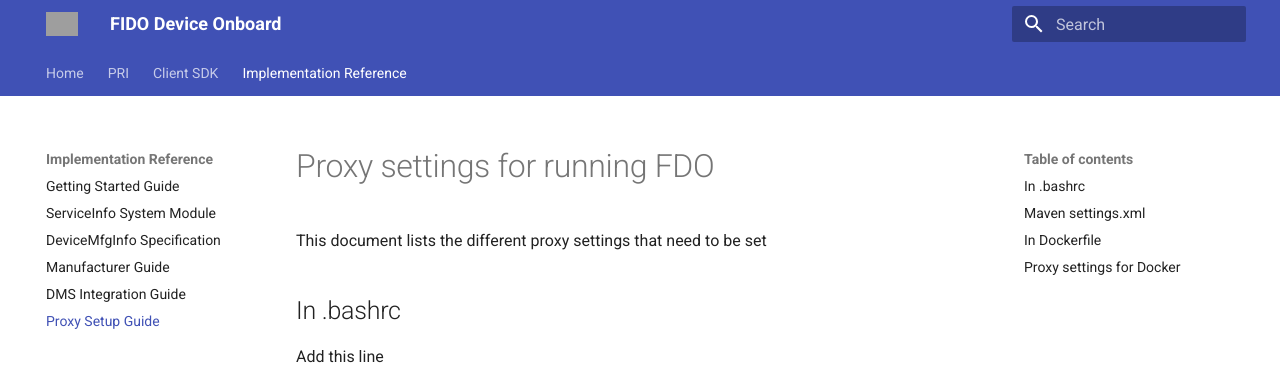
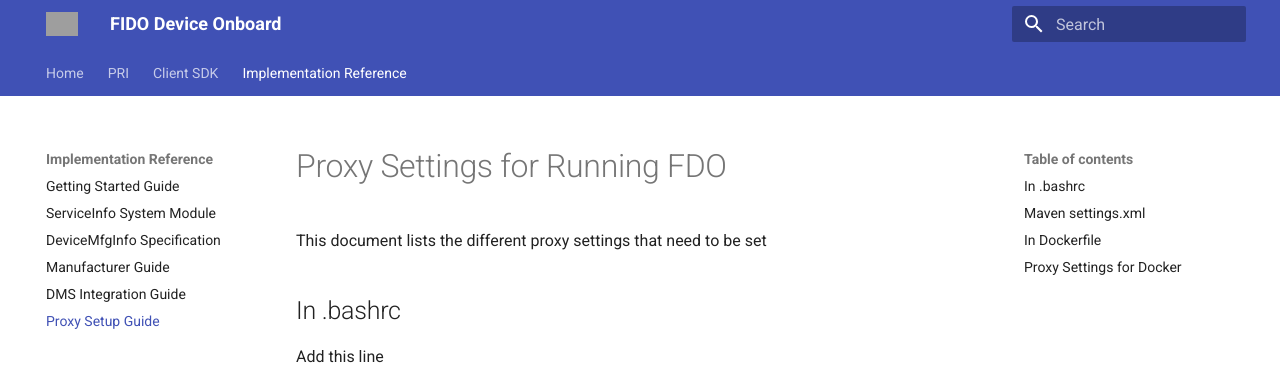
Before and after one commit to fido-device-onboard/docs-fidoiot, an MkDocs documentation site: the page built from docs/implementation-references/proxy-settings.md, in a window 1280 px wide and 1400 px high. Shown: the top 365 px of the window. Built offline with MkDocs 1.6.1 and Material for MkDocs 9.7.7, drawn with Linux system fonts in a browser that asks for light colours; some of the changed text lies outside the part shown; grey boxes are pictures that could not be loaded.

````diff
--- a/docs/implementation-references/proxy-settings.md
+++ b/docs/implementation-references/proxy-settings.md
@@ -1,5 +1,5 @@
 
-# Proxy settings for running FDO
+# Proxy Settings for Running FDO
 This document lists the different proxy settings that need to be set
 ## In .bashrc
 Add this line
@@ -50,5 +50,5 @@ ENV https_proxy <proxy host>:<port>
 
 ```
 
-## Proxy settings for Docker
+## Proxy Settings for Docker
 Follow the proxy settings detailed [here](#https://secure-device-onboard.github.io/docs-fidoiot/latest/installation/)
````
